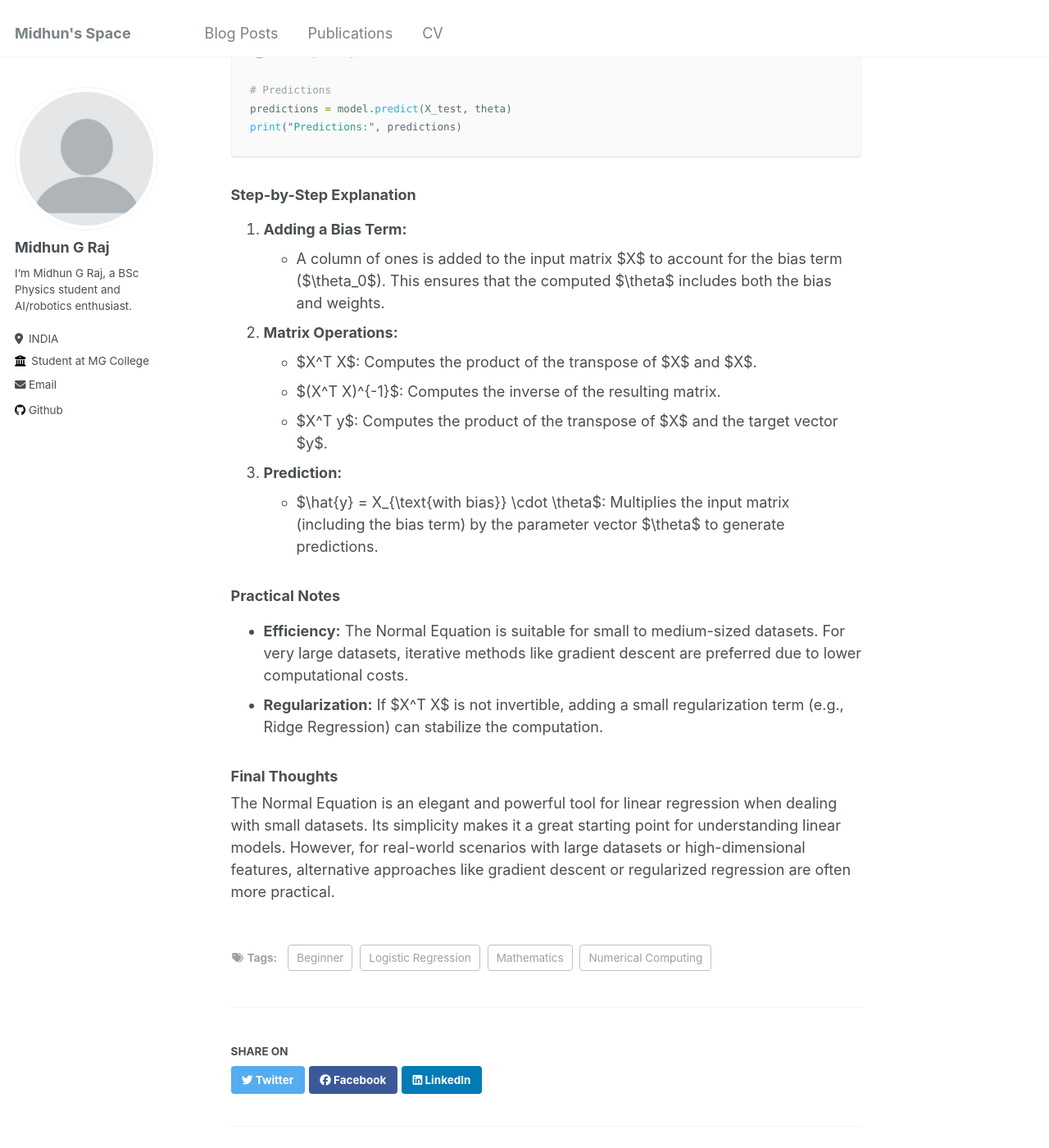
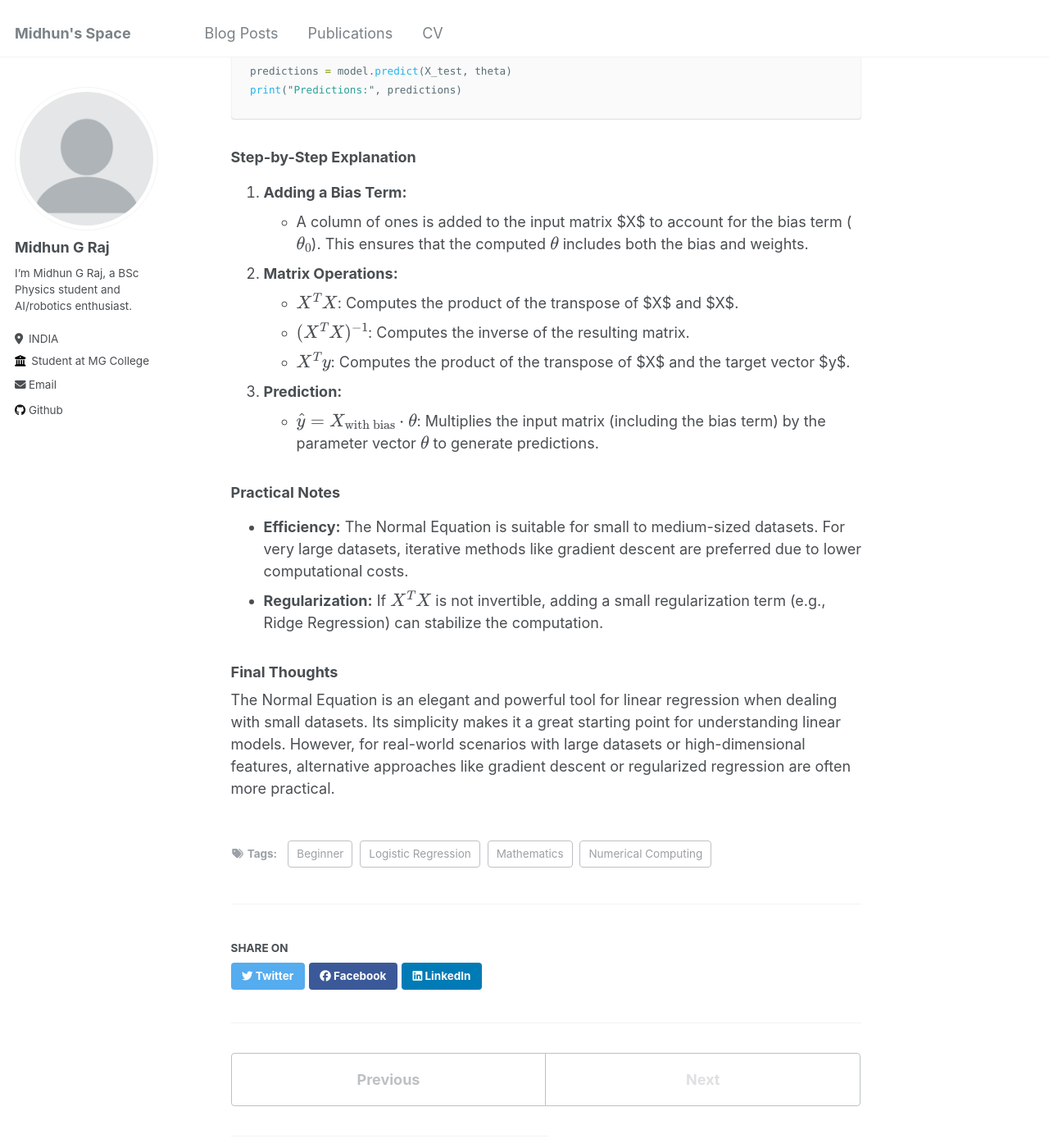
Before and after one commit to MIDHUNGRAJ/midhungraj.github.io, a Jekyll site: the page built from _posts/2023-01-01-blog-post-2.md, in a window 1280 px wide and 1400 px high, scrolled down 2358 px. Shown: the whole window at 82% size. Built offline with Jekyll 4.4.1, drawn with Linux system fonts in a browser that asks for light colours; some of the changed text lies outside the part shown.

```diff
--- a/_posts/2023-01-01-blog-post-2.md
+++ b/_posts/2023-01-01-blog-post-2.md
@@ -30,9 +30,9 @@ $$
 
 Where:
 
-- $\theta$ (theta): Vector of parameters (weights and bias)
-- $X$: Matrix of input features (including a column of ones for the bias term)
-- $y$: Vector of target values
+- $$\theta$$ (theta): Vector of parameters (weights and bias)
+- $$X$$: Matrix of input features (including a column of ones for the bias term)
+- $$y$$: Vector of target values
 
 ### Advantages of Using the Normal Equation
 
@@ -45,10 +45,10 @@ Where:
 ### Disadvantages of Using the Normal Equation
 
 1. **Computational Cost:**
-   - For large datasets, calculating $(X^T X)^{-1}$ is computationally expensive, with a time complexity of $O(n^3)$, where $n$ is the number of features.
+   - For large datasets, calculating $$(X^T X)^{-1}$$ is computationally expensive, with a time complexity of $$O(n^3)$$, where $n$ is the number of features.
 
 2. **Numerical Instability:**
-   - If $X^T X$ is not invertible or poorly conditioned, the computation may result in numerical instability. Techniques like regularization (e.g., Ridge Regression) can mitigate this issue.
+   - If $$X^T X$$ is not invertible or poorly conditioned, the computation may result in numerical instability. Techniques like regularization (e.g., Ridge Regression) can mitigate this issue.
 
 ---
 
@@ -69,7 +69,6 @@ class NormalLinear:
     def fit(self, X, y):
         # Adding a column of ones for the bias term
         X_add_bias = np.c_[np.ones((X.shape[0], 1)), X]
-
         # Compute theta using the Normal Equation
         X_transpose = X_add_bias.T
         X_transpose_X = X_transpose.dot(X_add_bias)
@@ -80,7 +79,6 @@ class NormalLinear:
     def predict(self, X, theta):
         # Adding a column of ones for the bias term
         X_with_bias = np.c_[np.ones((X.shape[0], 1)), X]
-
         # Predicting values
         return X_with_bias.dot(theta)
 
@@ -101,20 +99,20 @@ print("Predictions:", predictions)
 ### Step-by-Step Explanation
 
 1. **Adding a Bias Term:**
-   - A column of ones is added to the input matrix $X$ to account for the bias term ($\theta_0$). This ensures that the computed $\theta$ includes both the bias and weights.
+   - A column of ones is added to the input matrix $X$ to account for the bias term ($$\theta_0$$). This ensures that the computed $$\theta$$ includes both the bias and weights.
 
 2. **Matrix Operations:**
-   - $X^T X$: Computes the product of the transpose of $X$ and $X$.
-   - $(X^T X)^{-1}$: Computes the inverse of the resulting matrix.
-   - $X^T y$: Computes the product of the transpose of $X$ and the target vector $y$.
+   - $$X^T X$$: Computes the product of the transpose of $X$ and $X$.
+   - $$(X^T X)^{-1}$$: Computes the inverse of the resulting matrix.
+   - $$X^T y$$: Computes the product of the transpose of $X$ and the target vector $y$.
 
 3. **Prediction:**
-   - $\hat{y} = X_{\text{with bias}} \cdot \theta$: Multiplies the input matrix (including the bias term) by the parameter vector $\theta$ to generate predictions.
+   - $$\hat{y} = X_{\text{with bias}} \cdot \theta$$: Multiplies the input matrix (including the bias term) by the parameter vector $$\theta$$ to generate predictions.
 
 ### Practical Notes
 
 - **Efficiency:** The Normal Equation is suitable for small to medium-sized datasets. For very large datasets, iterative methods like gradient descent are preferred due to lower computational costs.
-- **Regularization:** If $X^T X$ is not invertible, adding a small regularization term (e.g., Ridge Regression) can stabilize the computation.
+- **Regularization:** If $$X^T X$$ is not invertible, adding a small regularization term (e.g., Ridge Regression) can stabilize the computation.
 
 ### Final Thoughts
 
```
